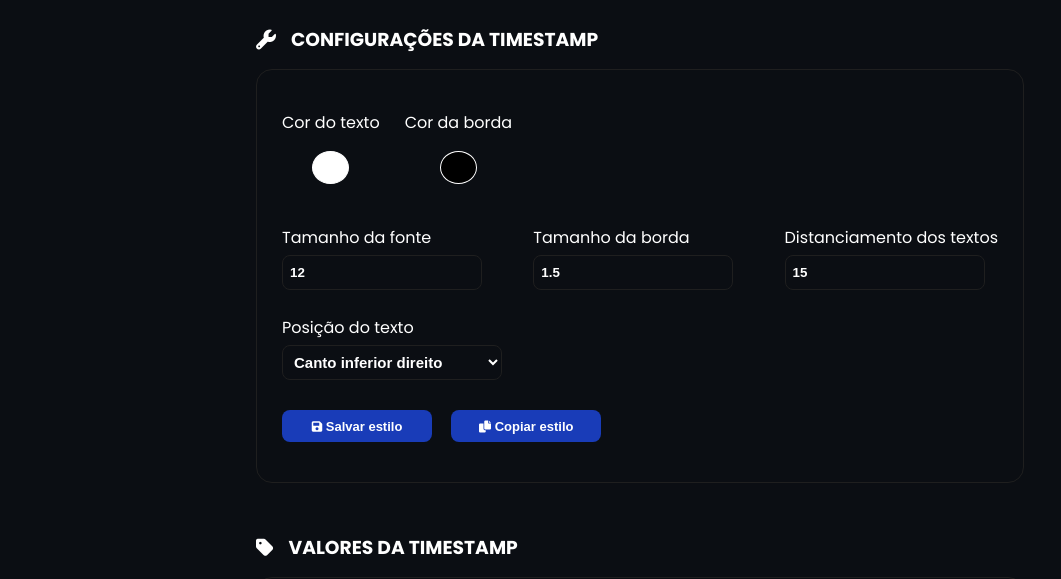
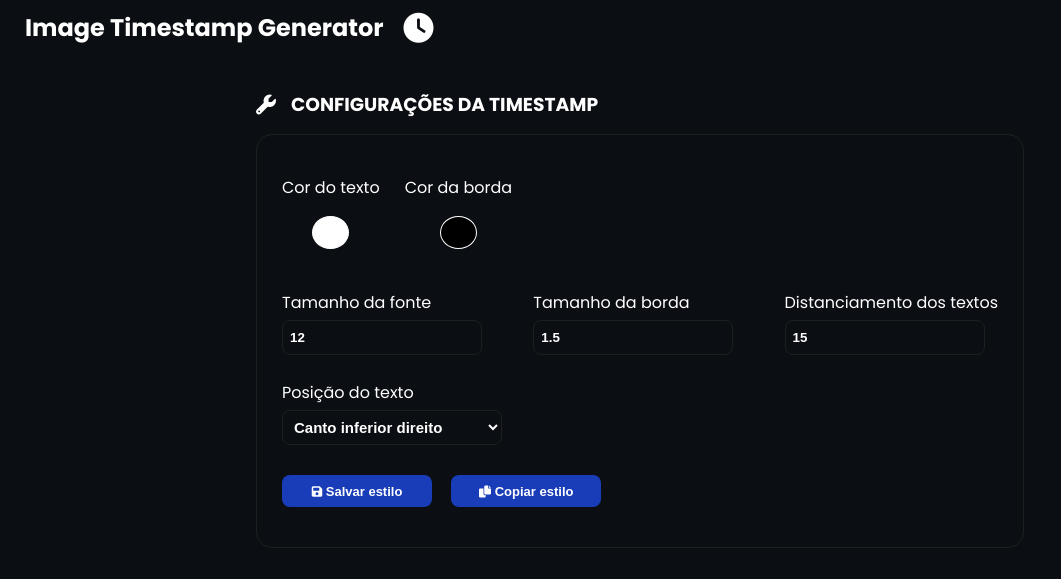
Before and after one commit to GustavoGluppi/Image-Timestamp-Generator, a plain HTML site: page index.html in a window 1280 px wide. Shown: the top 579 px of the page, without its empty margins (0-1061 px from the left). Drawn offline with nearby package versions, Linux system fonts and the light colour scheme.

Commit message:
Added Header

```diff
--- a/index.html
+++ b/index.html
@@ -31,6 +31,11 @@
     <script type="module" src="./map.js" async defer></script>
   </head>
   <body>
+    <header>
+      <h2>Image Timestamp Generator</h2>
+      <i class="fa-solid fa-clock"></i>
+    </header>
+
     <section id="timestampSettings">
       <div class="section-header">
         <i class="fa-solid fa-wrench"></i>
--- a/styles.css
+++ b/styles.css
@@ -264,6 +264,19 @@ span {
   display: none;
 }
 
+header {
+  display: flex;
+  justify-content: start;
+  align-items: center;
+  gap: 20px;
+  width: 100%;
+  padding: 10px 25px 20px;
+}
+
+header i {
+  font-size: 30px;
+}
+
 .textareaInput {
   display: none;
 }
```
